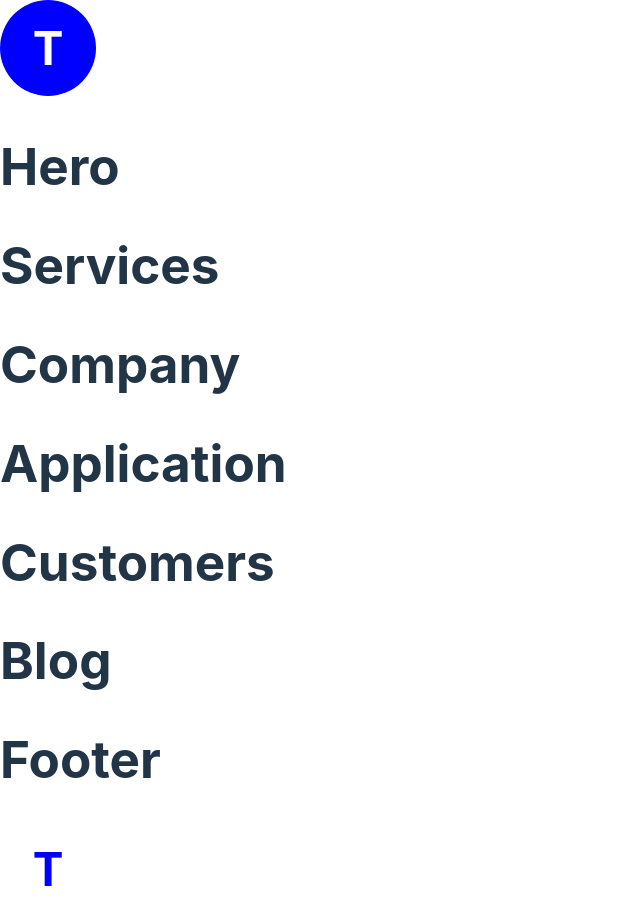
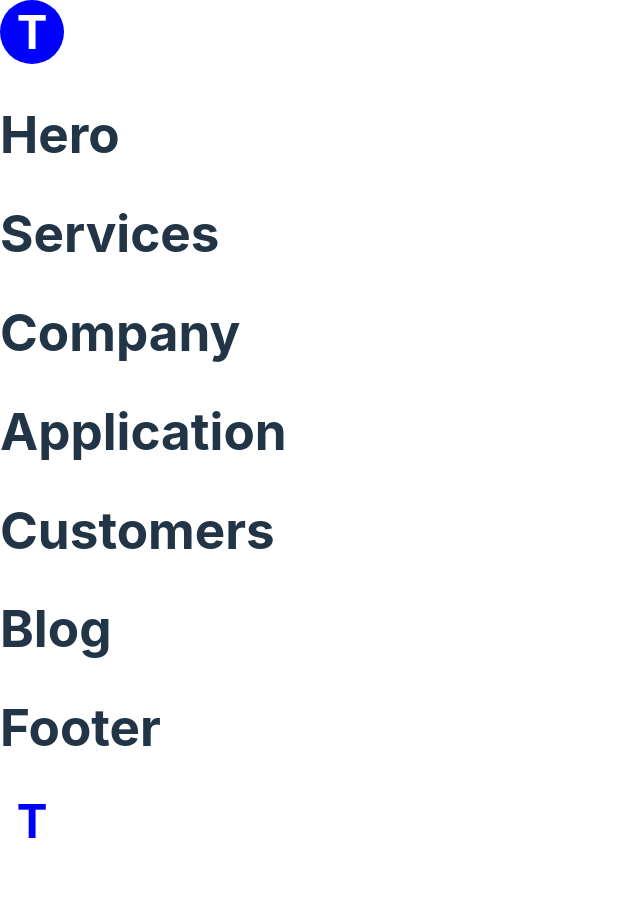
Before and after one commit to stroncaro/landing-practice, a React (Vite) app: page / in a window 1280 px wide. Shown: the whole page, without its empty margins (0-640 px from the left). After the commit the page ends 856 px from the top, so only its background shows below. Built offline with nearby package versions, Linux system fonts and the light colour scheme.

Commit message:
Fix 'box-sizing' not applying properly to page elements

```diff
--- a/src/styles.css
+++ b/src/styles.css
@@ -1,7 +1,11 @@
-:root,
-:root::before,
-:root::after {
+*,
+*::before,
+*::after {
   box-sizing: border-box;
+}
+
+* {
+  padding: 0;
 }
 
 :root {
@@ -16,7 +20,3 @@
   --font-weight-bold: 700;
   --font-weight-normal: 400;
 }
-
-* {
-  padding: 0;
-}
```
